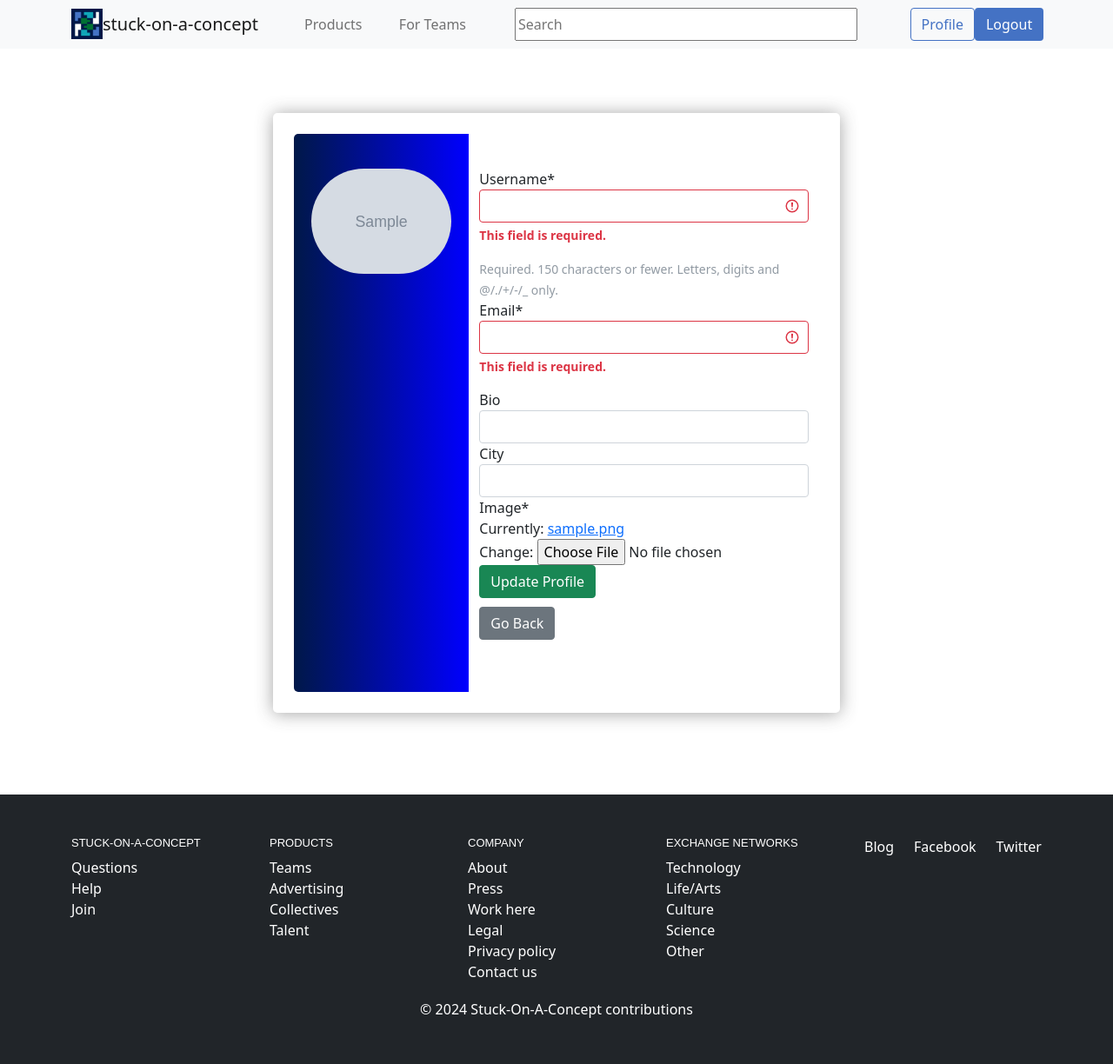
After one commit to vtl-28/stuck-on-a-concept, a Django app: page /profile/update/ in a window 1280 px wide. The commit adds this page. Shown: the whole page at 87% size. Run offline with Django 4.2, Linux system fonts and the light colour scheme; a user stored in the database is signed in; tables that the repository leaves empty hold one stand-in row (values such as "Sample post"); grey boxes marked "Sample" are stand-in pictures; some libraries are stand-ins or nearby versions.

Commit message:
update user profile

```diff
--- a/soac_base/templates/soac_base/questions-base.html
+++ b/soac_base/templates/soac_base/questions-base.html
@@ -30,6 +30,14 @@
           </button>
           <div class="collapse navbar-collapse ms-lg-5" id="navbarSupportedContent">
             <ul class="navbar-nav mb-2 mb-lg-0 w-25 d-flex justify-content-between">
+              {% if user.is_authenticated%}
+              <li class="nav-item">
+                <a class="nav-link" href="#">Products</a>
+              </li>
+              <li class="nav-item">
+                <a class="nav-link" href="#">For Teams</a>
+              </li>
+              {% else %}
               <li class="nav-item">
                 <a class="nav-link active" aria-current="page" href="#">About</a>
               </li>
@@ -39,6 +47,7 @@
               <li class="nav-item">
                 <a class="nav-link" href="#">Q&A</a>
               </li>
+              {% endif %}
             </ul>
             <form class="d-flex ms-lg-5 justify-content-between w-75">
               <input type="search" placeholder="Search" aria-label="Search" style="width: 65%;">
@@ -56,7 +65,7 @@
           </div>
         </div>
       </nav>
-      {% comment %} <div style="margin-top: 10px;">
+      <div style="margin-top: 10px;">
         {% if messages %}
         {% for message in messages %}
       <div class="alert alert-{{ message.tags }}" role="alert">
@@ -64,13 +73,14 @@
       </div>
       {% endfor %}
     {% endif %}
-    </div> {% endcomment %}
+    </div>
     {% comment %} {% if user.is_authenticated %}
     <p>logged in</p>
     {% else %}
     <p>logged out</p>
     {% endif %} {% endcomment %}
  </header>
+
  {% endblock navbar1 %}
 
  {% block question-list %}
@@ -80,6 +90,11 @@
  {% block content %}
 
  {% endblock content %}
+
+ {% block prof_update %}
+
+ {% endblock prof_update %}
+
 
 {% block footer1 %}
 <footer class="py-5 bg-dark">
--- a/soac_users/forms.py
+++ b/soac_users/forms.py
@@ -35,3 +35,16 @@ class UserRegisterForm(UserCreationForm):
             profile = Profile(user=user, city=self.cleaned_data['city'])  # Save the city in Profile
             profile.save()
         return user
+
+
+class UserUpdateForm(forms.ModelForm):
+    email = forms.EmailField()
+
+    class Meta:
+        model = User
+        fields = ['username', 'email']
+
+class ProfileUpdateForm(forms.ModelForm):
+    class Meta:
+        model = Profile
+        fields = ['bio', 'city', 'image']
--- a/soac_users/models.py
+++ b/soac_users/models.py
@@ -7,7 +7,7 @@ from PIL import Image
 class Profile(models.Model):
     user = models.OneToOneField(User, on_delete=models.CASCADE)
     bio = models.CharField(max_length=1000, blank=True)
-    city = models.CharField(max_length=100, default="Johannesburg")
+    city = models.CharField(max_length=100, blank=True, default="Johannesburg")
     image = models.ImageField(default='default.jpg', upload_to="profile_pic")
 
     def __str__(self):
--- /dev/null
+++ b/soac_users/templates/soac_users/profile_update.html
@@ -0,0 +1,205 @@
+{% extends 'soac_base/questions-base.html' %}
+{% load crispy_forms_tags %}
+{% block prof_update %}
+<!DOCTYPE html>
+<html lang="en">
+<head>
+    <meta charset="UTF-8">
+    <meta http-equiv="X-UA-Compatible" content="IE=edge">
+    <meta name="viewport" content="width=device-width, initial-scale=1.0">
+    <title></title>
+    {% comment %} <script src="https://unpkg.com/feather-icons"></script>
+    <link href="https://fonts.googleapis.com/css2?family=Poppins:wght@200&display=swap" rel="stylesheet"> {% endcomment %}
+
+    <style>
+    {% comment %} body {
+        background-color: #ffff
+        /* background: linear-gradient(230deg, orange 0%, yellow 100%); */
+
+    } {% endcomment %}
+
+    .padding {
+        padding: 4rem 0rem;
+    }
+
+    .user-card-full {
+        overflow: hidden
+    }
+
+    .card {
+        border-radius: 5px;
+        -webkit-box-shadow: 0 1px 20px 0 rgba(69, 90, 100, 0.08);
+        box-shadow: 0 1px 20px 0 rgba(53, 53, 53, 0.452);
+        border: none;
+        margin-bottom: 30px
+    }
+
+    .m-r-0 {
+        margin-right: 0px
+    }
+
+    .m-l-0 {
+        margin-left: 0px
+    }
+
+    .user-card-full .user-profile {
+        border-radius: 5px 0 0 5px
+    }
+
+    .bg-c-lite-green {
+        background: -webkit-gradient(linear, left top, right top, from(#001848), to(#001848));
+        background: linear-gradient(to right, rgb(0, 24, 72), blue)
+    }
+
+    .user-profile {
+        padding: 20px 0
+    }
+
+    .card-block {
+        padding: 1.25rem
+    }
+
+    .m-b-25 {
+        margin-bottom: 25px
+    }
+
+    .img-radius {
+        border-radius: 100px
+    }
+    @media only screen and (min-width: 1400px) {
+        .img-radius {
+        border-radius: 100px
+    }
+    }
+    h6 {
+        font-size: 13px;
+        font-family: 'Poppins', sans-serif;
+
+    }
+
+    .card .card-block p {
+        line-height: 25px
+    }
+
+    @media only screen and (min-width: 1400px) {
+        p {
+            font-size: 14px
+        }
+    }
+
+    .card-block {
+        padding: 1.25rem
+    }
+
+    .b-b-default {
+        border-bottom: 1px solid #e0e0e0
+    }
+
+    .m-b-20 {
+        margin-bottom: 20px
+    }
+
+    .p-b-5 {
+        padding-bottom: 5px !important
+    }
+
+    .card .card-block p {
+        line-height: 25px
+    }
+
+    .m-b-10 {
+        margin-bottom: 10px
+    }
+
+    .text-muted {
+        color: #919aa3 !important
+    }
+
+    .b-b-default {
+        border-bottom: 1px solid #e0e0e0
+    }
+
+    .f-w-600 {
+        font-weight: 600
+    }
+
+    .m-b-20 {
+        margin-bottom: 20px
+    }
+
+    .m-t-40 {
+        margin-top: 20px
+    }
+
+    .p-b-5 {
+        padding-bottom: 5px !important
+    }
+
+    .m-b-10 {
+        margin-bottom: 10px
+    }
+
+    .m-t-40 {
+        margin-top: 20px
+    }
+
+    .user-card-full .social-link li {
+        display: inline-block
+    }
+
+    .user-card-full .social-link li a {
+        font-size: 20px;
+        margin: 0 10px 0 0;
+        -webkit-transition: all 0.3s ease-in-out;
+        transition: all 0.3s ease-in-out
+    }
+    </style>
+</head>
+<body>
+    <div class="page-content page-container" id="page-content">
+        <div class="padding">
+            <div class="row  d-flex justify-content-center">
+                <div class="col-xl-6 col-md-12 card p-4">
+                    <div class=" user-card-full">
+                        <div class="row m-l-0 m-r-0">
+                            <div class="col-sm-4 bg-c-lite-green user-profile">
+                                <div class="card-block text-center text-white">
+                                    <div class="m-b-25"> <img src="{{ user.profile.image.url }}" class="img-radius img-fluid" alt="User-Profile-Image"> </div>
+                                    <h6 class="f-w-600" style="font-size: 24px; color: black;"></h6>
+                                    <p style="font-size: 14px; color: black;"></p> <i class=" mdi mdi-square-edit-outline feather icon-edit m-t-10 f-16"></i>
+                                </div>
+                            </div>
+                            <div class="col-sm-8">
+                                <div class="card-block">
+                                    </div>
+                                    <form action="" method="POST" enctype="multipart/form-data">
+
+                                        {% csrf_token %}
+                                        {{u_form|crispy}}
+                                        {{p_form|crispy}}
+                                        <button class="btn btn-success" id="logout-btn" type="submit">Update Profile</button>
+                                    </form>
+                                    <div style="margin-top: 10px;">
+<!--                                            <button class="btn btn-success" id="logout-btn" type="submit">Update Profile</button>-->
+                                        <button class="btn btn-secondary" id="logout-btn" type="submit"><a id="fa" href="{% url 'profile' %}" style="color: white; text-decoration: none;">Go Back</a></button>
+                                    </div>
+                                    <ul class="social-link list-unstyled m-t-40 m-b-10">
+                                        <li><a href="#!" data-toggle="tooltip" data-placement="bottom" title="" data-original-title="facebook" data-abc="true"><i class="mdi mdi-facebook feather icon-facebook facebook" aria-hidden="true"></i></a></li>
+                                        <li><a href="#!" data-toggle="tooltip" data-placement="bottom" title="" data-original-title="twitter" data-abc="true"><i class="mdi mdi-twitter feather icon-twitter twitter" aria-hidden="true"></i></a></li>
+                                        <li><a href="#!" data-toggle="tooltip" data-placement="bottom" title="" data-original-title="instagram" data-abc="true"><i class="mdi mdi-instagram feather icon-instagram instagram" aria-hidden="true"></i></a></li>
+                                    </ul>
+                                </div>
+                            </div>
+                        </div>
+                    </div>
+                </div>
+            </div>
+        </div>
+    </div>
+    <script>
+        {% comment %} feather.replace() {% endcomment %}
+      </script>
+</body>
+</html>
+
+{% endblock prof_update %}
--- a/soac_users/views.py
+++ b/soac_users/views.py
@@ -3,7 +3,7 @@ from django.contrib.auth.forms import UserCreationForm
 from django.contrib import messages
 from .forms import UserRegisterForm
 from django.contrib.auth.decorators import login_required
-#from .forms import ProfileUpdateForm, UserUpdateForm
+from .forms import ProfileUpdateForm, UserUpdateForm
 
 def register(request):
     if request.method == "POST":
@@ -21,3 +21,23 @@ def register(request):
 @login_required
 def profile(request):
         return render(request, 'soac_users/profile.html')
+
+
+@login_required
+def profile_update(request):
+    if request.method == "POST":
+        u_form = UserUpdateForm(request.POST, instance=request.user)
+        p_form = ProfileUpdateForm(request.POST, request.FILES, instance=request.user.profile)
+        if u_form.is_valid() and p_form.is_valid():
+            u_form.save()
+            p_form.save()
+            messages.success(request, f'Account Updated Successfully!')
+            return redirect('profile')
+    else:
+        u_form = UserUpdateForm(request.POST, instance=request.user)
+        p_form = ProfileUpdateForm(request.POST, request.FILES, instance=request.user.profile)
+    context = {
+        'u_form': u_form,
+        'p_form': p_form
+    }
+    return render(request, 'soac_users/profile_update.html', context)
--- a/stuck_on_a_concept/urls.py
+++ b/stuck_on_a_concept/urls.py
@@ -30,7 +30,7 @@ urlpatterns = [
 
     # Profile system
     path('profile/', user_view.profile, name="profile"),
-    #path('profile/update/', user_view.profile_update, name="profile_update")
+    path('profile/update/', user_view.profile_update, name="profile_update")
 ]
 
 if settings.DEBUG:
```
Also changed, not shown: soac_users/templates/soac_users/profile.html (+7 -7 lines), templates/home.html (+15 -5 lines), media/profile_pic/profile_logo.png (added).
